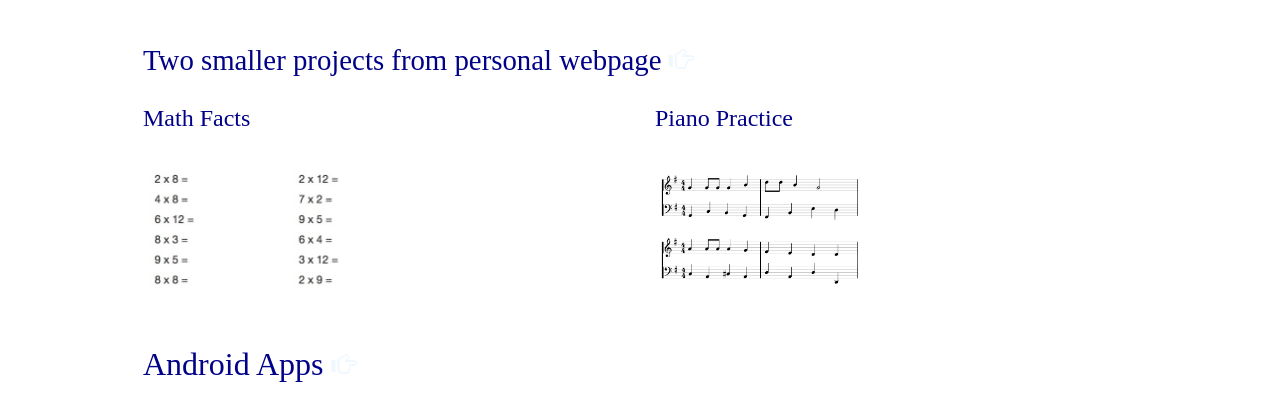
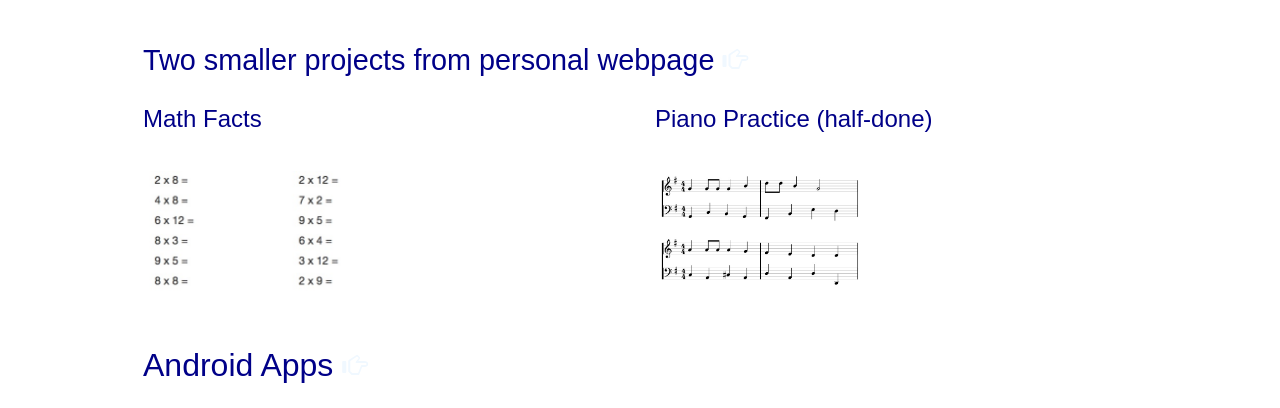
Before and after one commit to bukkicsilla/portfolio, a website: page index.html in a window 1280 px wide. Shown: the part 820-1228 px from the top of the page. Drawn offline with nearby package versions, Linux system fonts and the light colour scheme.

Commit message:
piano half done

```diff
--- a/index.html
+++ b/index.html
@@ -64,13 +64,13 @@
         <div class="row">
               <div class="col-sm-6"> <p>Math Facts</p>
               </div>
-              <div class="col-sm-6"><p> Piano Practice </p> </div>
+              <div class="col-sm-6"><p> Piano Practice (half-done) </p> </div>
               </div>
             <br/>
             <div class="row">
               <div class="col-sm-6"> <a href="https://csillabukki.herokuapp.com/mfp" target="_blank"><img src="images/multi.jpg" alt="Math Facts"/>
                   </a></div>
-                <div class="col-sm-6"> <a href="https://csillabukki.herokuapp.com/piano" target="_blank"><img src="images/piano.jpg" alt="Piano Practice"/></a>
+                <div class="col-sm-6"> <a href="https://csillabukki.herokuapp.com/piano" target="_blank"><img src="images/piano.jpg" alt="Piano Practice" title="UNDER CONSTRUCTION"/></a>
                 </div>
             </div>
  <br/><br/>
--- a/public/css/style.css
+++ b/public/css/style.css
@@ -15,7 +15,7 @@ body{
  a, .apps, .mm, p{
   color: #000088;
   font-family: fantasy;
-  font-family: Times New Roman;
+  /*font-family: Times New Roman;*/
 }
 a:visited  {
 
```
